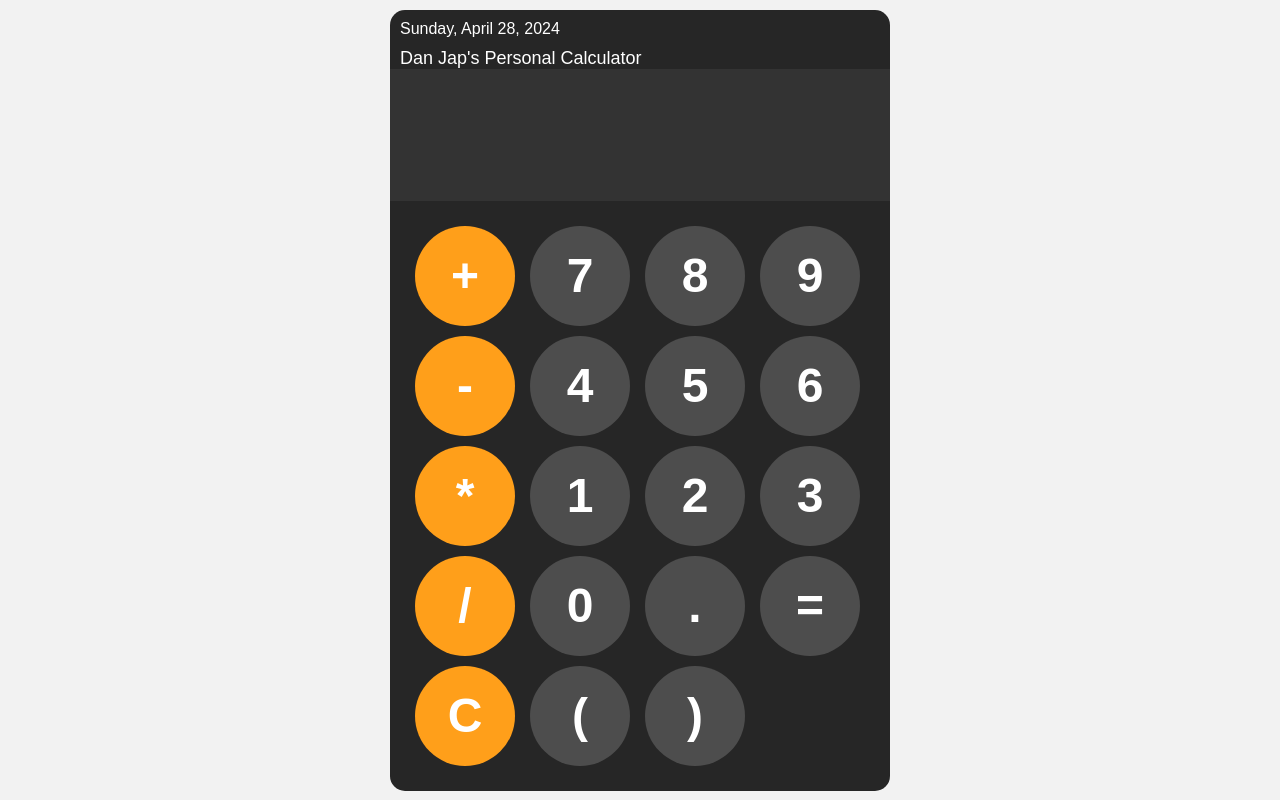
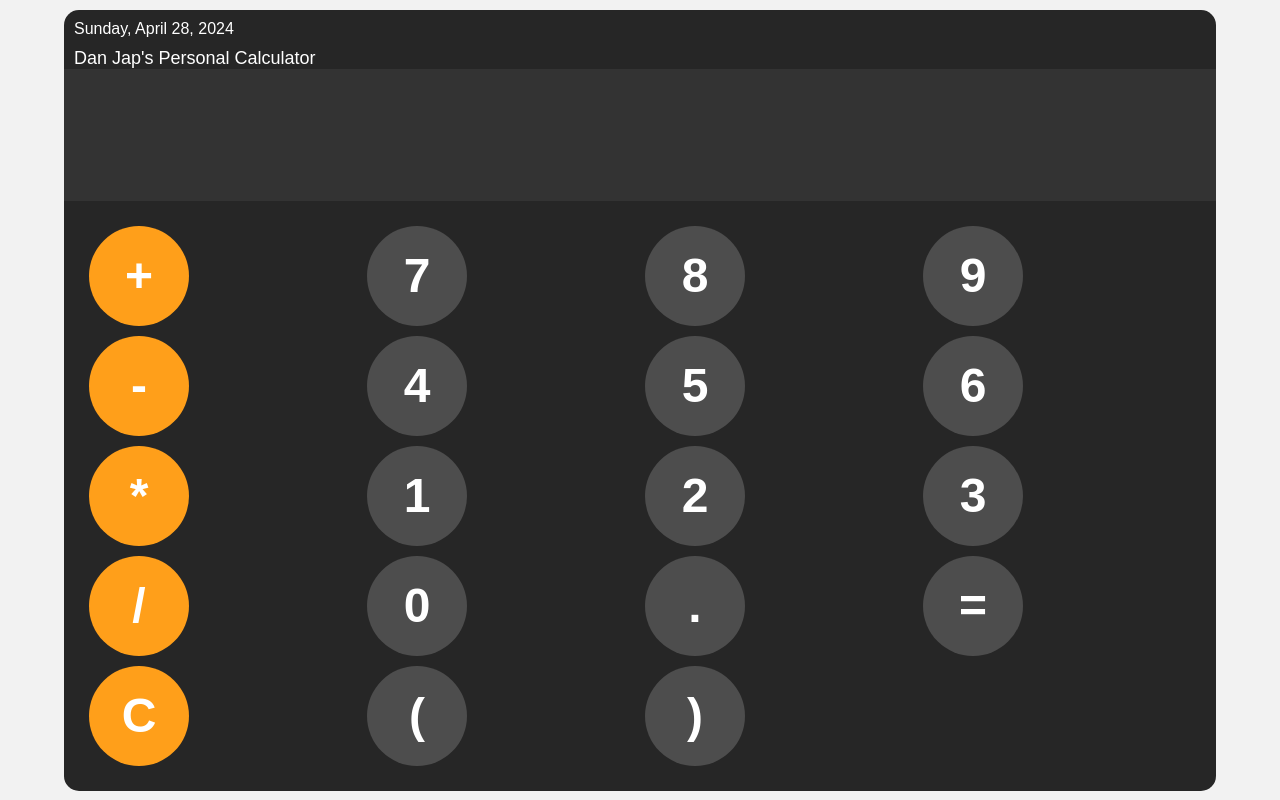
Before and after one commit to uk030621/uk30621calc50.io, a plain HTML site: page index.html in a window 1280 px wide. Drawn offline with nearby package versions, Linux system fonts and the light colour scheme.

Commit message:
Update calc.css

```diff
--- a/calc.css
+++ b/calc.css
@@ -12,7 +12,7 @@ body{
     background-color: hsl(0, 0%, 15%);
     border-radius: 15px;
     width: 90%; /* Adjusted width for mobile screens */
-    max-width: 500px;
+    max-width: 100%; /* Updated to 100% to fit mobile screens */
     overflow: hidden;
 }
 
@@ -90,6 +90,5 @@ button:active{
 @media (max-width: 768px) {
     #calculator {
         width: 90%; /* Adjust as needed for smaller screens */
-        max-width: none; /* Remove max-width to allow full width on smaller screens */
     }
 }
```
